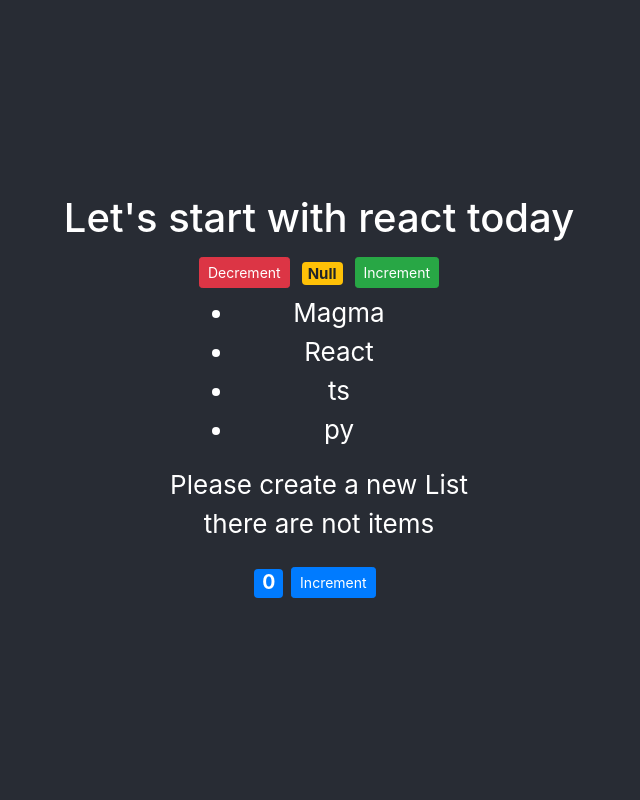
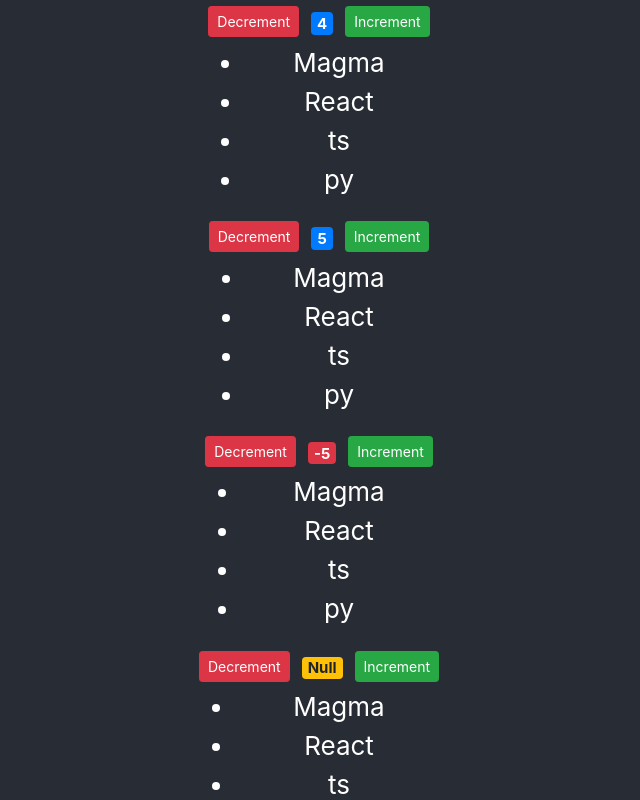
Before and after one commit to Nkasi-e/ReactMosh, a React (Create React App) app: page / in a window 1280 px wide. Shown: the top 800 px of the page, without its empty margins (321-961 px from the left). Built offline with nearby package versions, Linux system fonts and the light colour scheme.

Commit message:
passing data to component

```diff
--- a/src/App.js
+++ b/src/App.js
@@ -3,11 +3,19 @@
 import Counter1 from "./components/Counter1";
 
 function App() {
+  const counters = [
+    { id: 1, count: 4 },
+    { id: 2, count: 5 },
+    { id: 3, count: -5 },
+    { id: 4, count: 0 },
+  ];
   return (
     <div className="App">
       <header className="App-header">
-        <h1>Let's start with react today</h1>
-        <Counter />
+        {counters.map((counter) => (
+          <Counter key={counter.id} count={counter.count} />
+        ))}
+
         <Counter1 />
       </header>
     </div>
--- a/src/components/Counter.jsx
+++ b/src/components/Counter.jsx
@@ -1,7 +1,7 @@
 import React, { useState } from "react";
 
-const Counter = () => {
-  const [value, setValue] = useState(0);
+const Counter = ({ count }) => {
+  const [value, setValue] = useState(count);
   const formatCOunt = () => {
     return value === 0 ? `Null` : value;
   };
```
